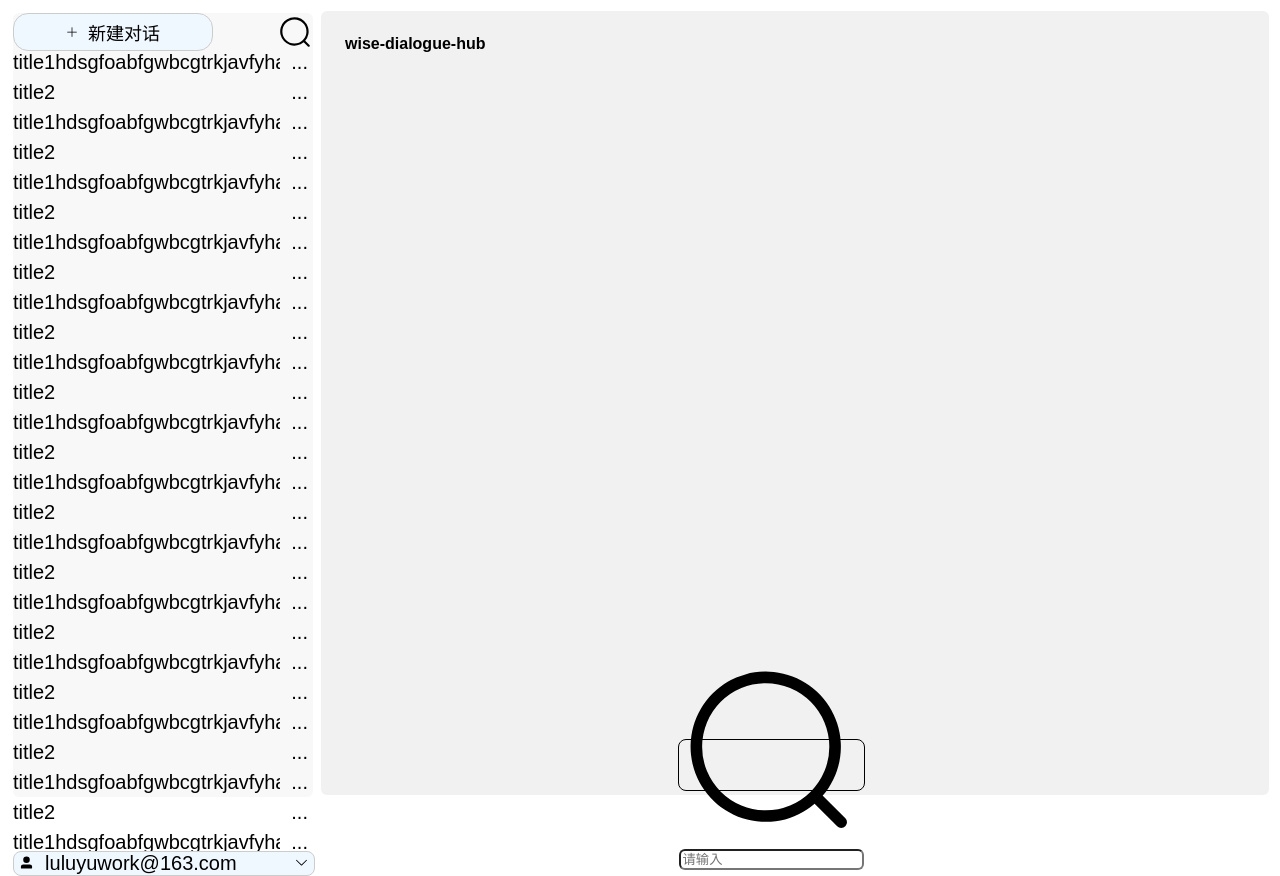
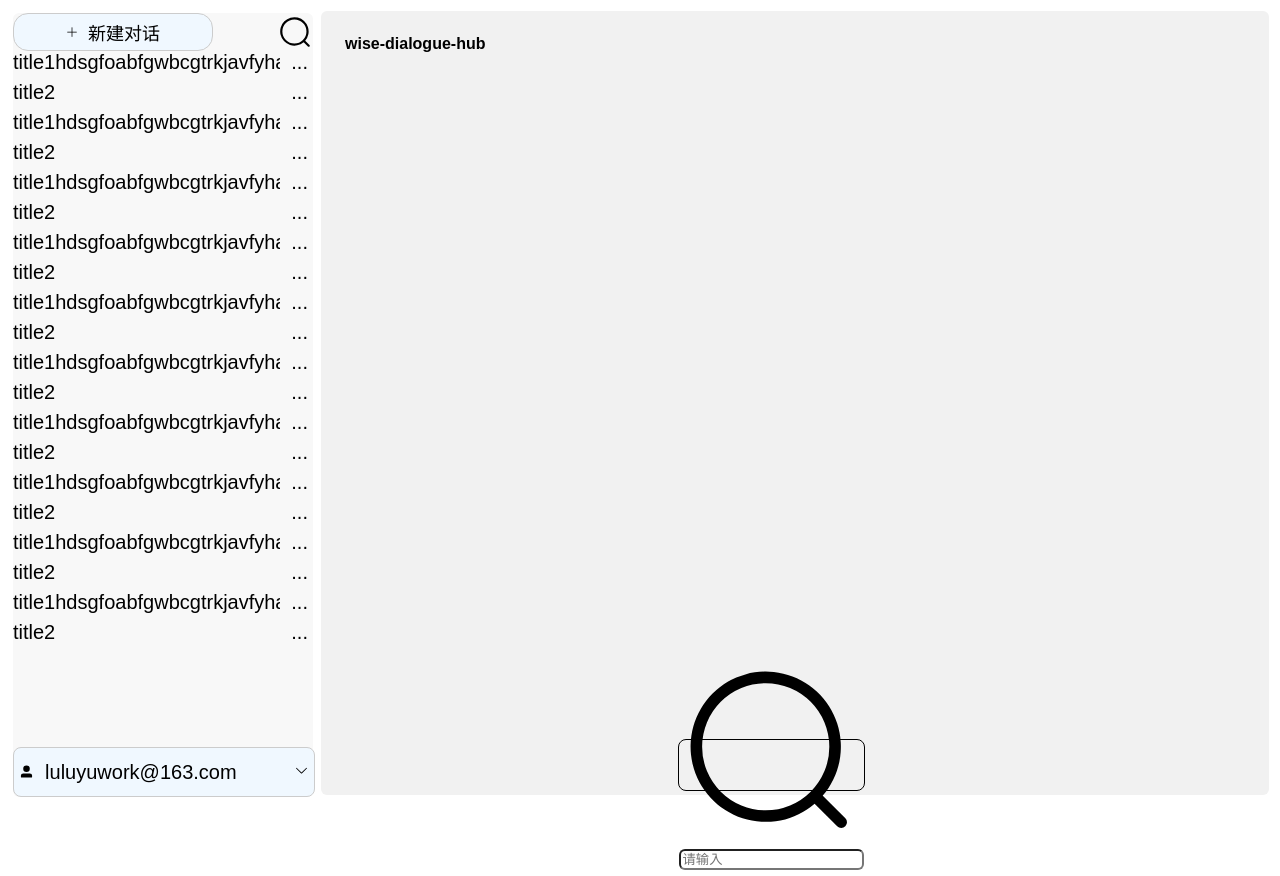
Before and after one commit to nunutolulu/wise-dialogue-hub-Vue, a Vue app: page / in a window 1280 px wide. Built offline with nearby package versions, Linux system fonts and the light colour scheme.

Commit message:
样式修改

```diff
--- a/src/views/subInfo/subInfo.less
+++ b/src/views/subInfo/subInfo.less
@@ -40,7 +40,7 @@
 	flex-direction: column;
 	width: 100%;
 	overflow: auto; /* 当内容超过高度时显示滚动条 */
-	max-height: 800px; /* 设置最大高度，留出空间给其他盒子 */
+	max-height: 600px; /* 设置最大高度，留出空间给其他盒子 */
 }
 .subInfo-user-info {
 	/* position: absolute; */
```
